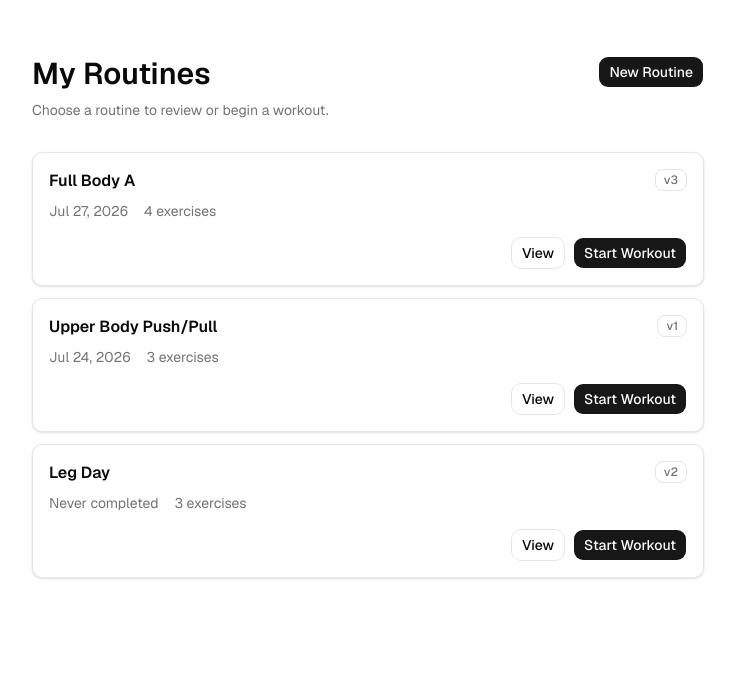
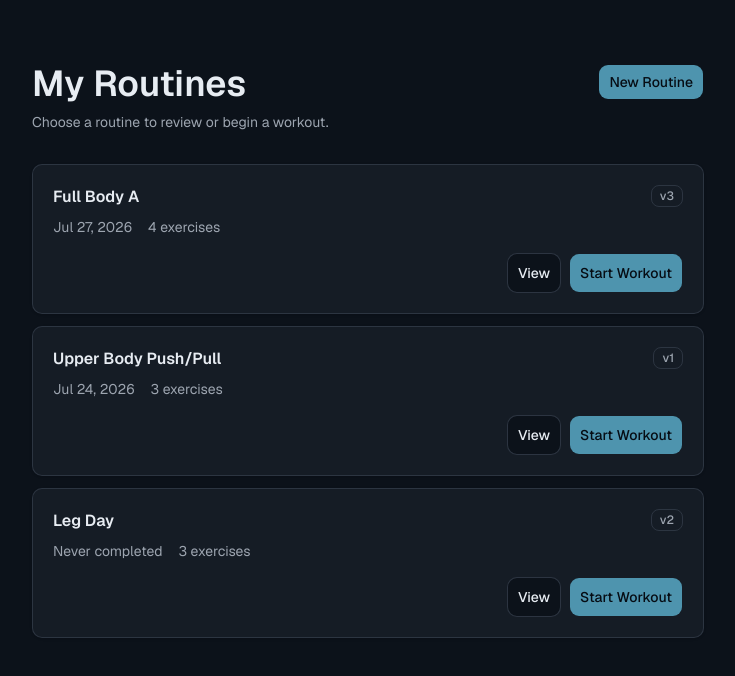
Before and after one commit to kdilts13/portfolio, a Next.js app in the folder stretch-tracker-web/: page / in a window 1280 px wide. Shown: the top 676 px of the page, without its empty margins (272-1007 px from the left). Built offline with nearby package versions, Linux system fonts and the light colour scheme; no server answers.

Commit message:
change to dark theme

```diff
--- a/stretch-tracker-web/src/app/global.css
+++ b/stretch-tracker-web/src/app/global.css
@@ -48,72 +48,43 @@
 }
 
 :root {
-    --background: oklch(1 0 0);
-    --foreground: oklch(0.145 0 0);
-    --card: oklch(1 0 0);
-    --card-foreground: oklch(0.145 0 0);
-    --popover: oklch(1 0 0);
-    --popover-foreground: oklch(0.145 0 0);
-    --primary: oklch(0.205 0 0);
-    --primary-foreground: oklch(0.985 0 0);
-    --secondary: oklch(0.97 0 0);
-    --secondary-foreground: oklch(0.205 0 0);
-    --muted: oklch(0.97 0 0);
-    --muted-foreground: oklch(0.556 0 0);
-    --accent: oklch(0.97 0 0);
-    --accent-foreground: oklch(0.205 0 0);
-    --destructive: oklch(0.577 0.245 27.325);
-    --border: oklch(0.922 0 0);
-    --input: oklch(0.922 0 0);
-    --ring: oklch(0.708 0 0);
-    --chart-1: oklch(0.87 0 0);
-    --chart-2: oklch(0.556 0 0);
-    --chart-3: oklch(0.439 0 0);
-    --chart-4: oklch(0.371 0 0);
-    --chart-5: oklch(0.269 0 0);
+    color-scheme: dark;
+    --background: oklch(0.18 0.018 255);
+    --foreground: oklch(0.94 0.01 255);
+    --card: oklch(0.225 0.02 255);
+    --card-foreground: oklch(0.94 0.01 255);
+    --popover: oklch(0.225 0.02 255);
+    --popover-foreground: oklch(0.94 0.01 255);
+    --primary: oklch(0.63 0.08 225);
+    --primary-foreground: oklch(0.15 0.018 255);
+    --secondary: oklch(0.28 0.022 255);
+    --secondary-foreground: oklch(0.92 0.012 255);
+    --muted: oklch(0.28 0.022 255);
+    --muted-foreground: oklch(0.72 0.018 255);
+    --accent: oklch(0.31 0.026 255);
+    --accent-foreground: oklch(0.93 0.012 255);
+    --destructive: oklch(0.68 0.16 25);
+    --border: oklch(0.38 0.025 255 / 65%);
+    --input: oklch(0.38 0.025 255 / 75%);
+    --ring: oklch(0.63 0.08 225);
+    --chart-1: oklch(0.63 0.08 225);
+    --chart-2: oklch(0.72 0.06 180);
+    --chart-3: oklch(0.74 0.075 95);
+    --chart-4: oklch(0.68 0.07 300);
+    --chart-5: oklch(0.7 0.085 35);
     --radius: 0.625rem;
-    --sidebar: oklch(0.985 0 0);
-    --sidebar-foreground: oklch(0.145 0 0);
-    --sidebar-primary: oklch(0.205 0 0);
-    --sidebar-primary-foreground: oklch(0.985 0 0);
-    --sidebar-accent: oklch(0.97 0 0);
-    --sidebar-accent-foreground: oklch(0.205 0 0);
-    --sidebar-border: oklch(0.922 0 0);
-    --sidebar-ring: oklch(0.708 0 0);
+    --sidebar: oklch(0.21 0.02 255);
+    --sidebar-foreground: oklch(0.94 0.01 255);
+    --sidebar-primary: oklch(0.63 0.08 225);
+    --sidebar-primary-foreground: oklch(0.15 0.018 255);
+    --sidebar-accent: oklch(0.28 0.022 255);
+    --sidebar-accent-foreground: oklch(0.92 0.012 255);
+    --sidebar-border: oklch(0.38 0.025 255 / 65%);
+    --sidebar-ring: oklch(0.63 0.08 225);
 }
 
 .dark {
-    --background: oklch(0.145 0 0);
-    --foreground: oklch(0.985 0 0);
-    --card: oklch(0.205 0 0);
-    --card-foreground: oklch(0.985 0 0);
-    --popover: oklch(0.205 0 0);
-    --popover-foreground: oklch(0.985 0 0);
-    --primary: oklch(0.922 0 0);
-    --primary-foreground: oklch(0.205 0 0);
-    --secondary: oklch(0.269 0 0);
-    --secondary-foreground: oklch(0.985 0 0);
-    --muted: oklch(0.269 0 0);
-    --muted-foreground: oklch(0.708 0 0);
-    --accent: oklch(0.269 0 0);
-    --accent-foreground: oklch(0.985 0 0);
-    --destructive: oklch(0.704 0.191 22.216);
-    --border: oklch(1 0 0 / 10%);
-    --input: oklch(1 0 0 / 15%);
-    --ring: oklch(0.556 0 0);
-    --chart-1: oklch(0.87 0 0);
-    --chart-2: oklch(0.556 0 0);
-    --chart-3: oklch(0.439 0 0);
-    --chart-4: oklch(0.371 0 0);
-    --chart-5: oklch(0.269 0 0);
-    --sidebar: oklch(0.205 0 0);
-    --sidebar-foreground: oklch(0.985 0 0);
-    --sidebar-primary: oklch(0.488 0.243 264.376);
-    --sidebar-primary-foreground: oklch(0.985 0 0);
-    --sidebar-accent: oklch(0.269 0 0);
-    --sidebar-accent-foreground: oklch(0.985 0 0);
-    --sidebar-border: oklch(1 0 0 / 10%);
-    --sidebar-ring: oklch(0.556 0 0);
+    color-scheme: dark;
 }
 
 @layer base {
--- a/stretch-tracker-web/src/app/page.tsx
+++ b/stretch-tracker-web/src/app/page.tsx
@@ -10,11 +10,11 @@ export default function Page() {
   const { data: routines, error, isError, isLoading } = useRoutines();
 
   return (
-    <main className="min-h-screen bg-background px-4 py-10 text-foreground sm:px-6 sm:py-14">
+    <main className="min-h-screen bg-background px-4 py-12 text-foreground sm:px-6 sm:py-16">
       <div className="mx-auto flex w-full max-w-2xl flex-col gap-8">
         <header className="flex flex-col gap-4 sm:flex-row sm:items-start sm:justify-between">
           <div className="space-y-2">
-            <h1 className="text-3xl font-semibold tracking-normal">
+            <h1 className="text-3xl font-semibold tracking-normal sm:text-4xl">
               My Routines
             </h1>
             <p className="max-w-md text-sm text-muted-foreground">
@@ -22,7 +22,7 @@ export default function Page() {
             </p>
           </div>
 
-          <Button type="button" className="w-full sm:w-auto">
+          <Button type="button" size="lg" className="w-full sm:w-auto">
             New Routine
           </Button>
         </header>
--- a/stretch-tracker-web/src/features/routines/components/routine-card.tsx
+++ b/stretch-tracker-web/src/features/routines/components/routine-card.tsx
@@ -25,10 +25,10 @@ function formatLastCompleted(lastCompletedAt: Routine['lastCompletedAt']) {
 
 export function RoutineCard({ routine, onView, onStart }: RoutineCardProps) {
   return (
-    <article className="rounded-lg border border-border bg-card p-4 text-card-foreground shadow-sm">
+    <article className="rounded-lg border border-border bg-card p-4 text-card-foreground shadow-sm sm:p-5">
       <div className="flex flex-col gap-4">
         <div className="space-y-2">
-          <div className="flex flex-wrap items-start justify-between gap-2">
+          <div className="flex flex-col items-start gap-2 sm:flex-row sm:justify-between">
             <h3 className="text-base font-semibold leading-6">{routine.name}</h3>
             <span className="rounded-md border border-border px-2 py-0.5 text-xs font-medium text-muted-foreground">
               v{routine.version}
@@ -48,14 +48,14 @@ export function RoutineCard({ routine, onView, onStart }: RoutineCardProps) {
           <Button
             type="button"
             variant="outline"
-            className="w-full sm:w-auto"
+            className="h-10 w-full sm:w-auto"
             onClick={onView}
           >
             View
           </Button>
           <Button
             type="button"
-            className="w-full sm:w-auto"
+            className="h-10 w-full sm:w-auto"
             onClick={onStart}
           >
             Start Workout
```
